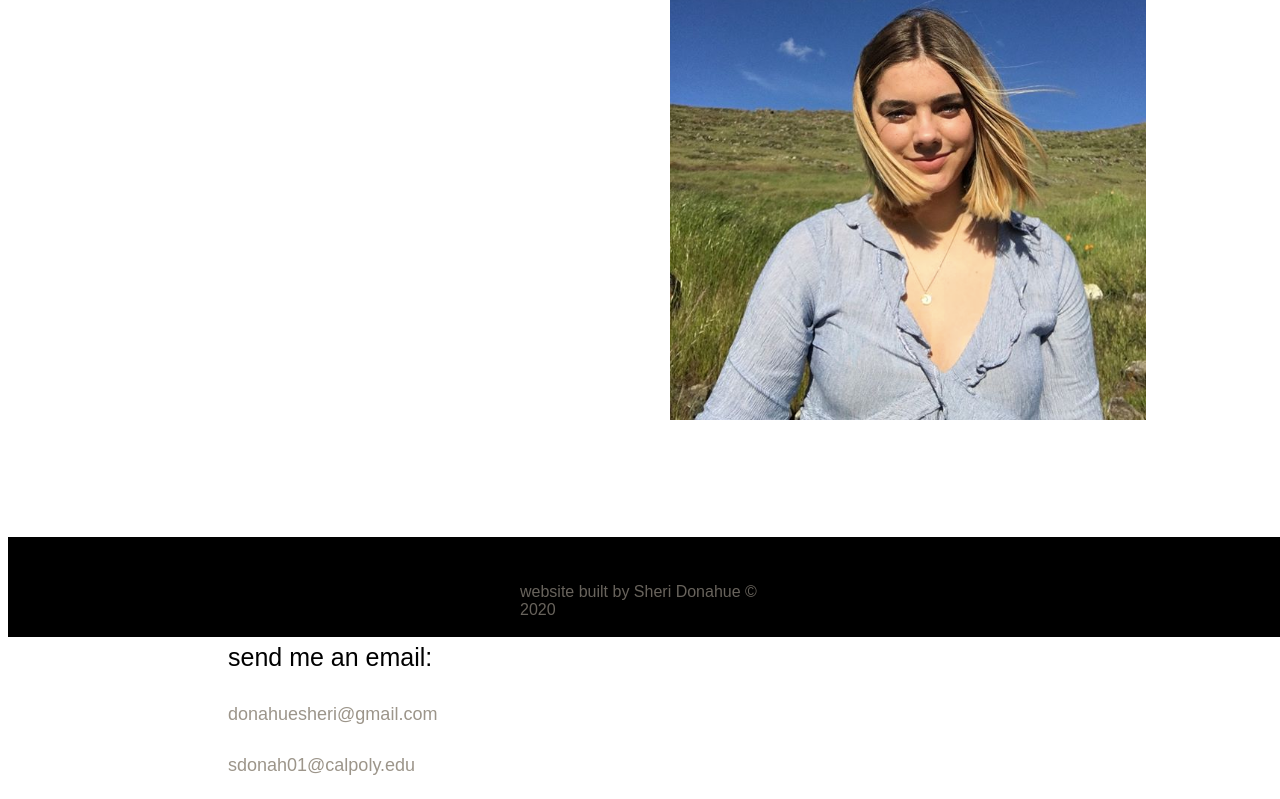
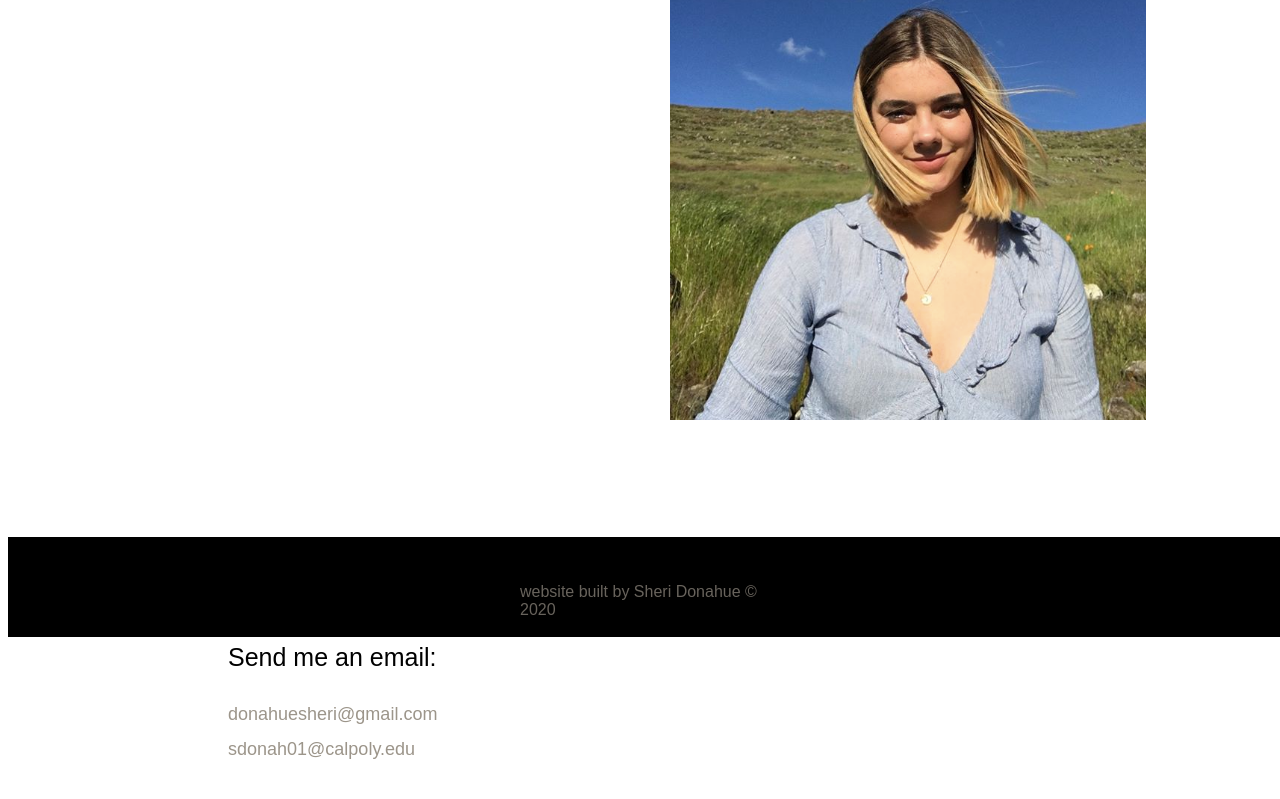
Before and after one commit to sheridonahue/sheridonahue, a plain HTML site: page contactme.html in a window 1280 px wide. Shown: the part 493-1292 px from the top of the page. Drawn offline with Linux system fonts and the light colour scheme.

Commit message:
Add files via upload

```diff
--- a/contactme.html
+++ b/contactme.html
@@ -32,9 +32,9 @@
         </div>
         <div class="contactme">
             <p class="hi">Hi, I'm Sheri Donahue!</p>
-            <p class="sendme">send me an email:</p>
-            <p><a href="mailto:donahuesheri@gmail.com" class="gmail"> donahuesheri@gmail.com</a></p>
-            <p><a href="mailto:sdonah01@calpoly.edu" class="edu"> sdonah01@calpoly.edu</a></p>
+            <p class="sendme">Send me an email:</p>
+            <p><a href="mailto:donahuesheri@gmail.com" class="gmail"> donahuesheri@gmail.com</a>
+                <a href="mailto:sdonah01@calpoly.edu" class="edu"> sdonah01@calpoly.edu</a></p>
         </div>
 </div>
 
```
